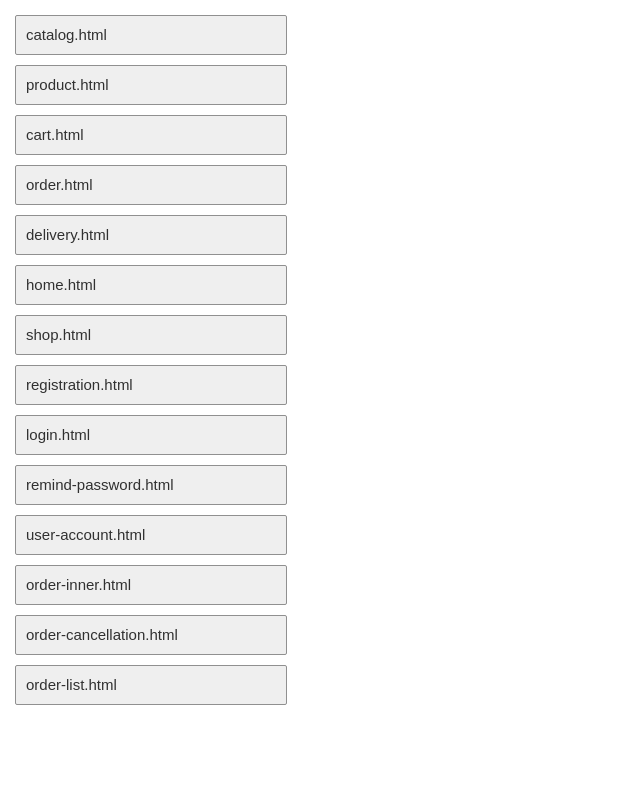
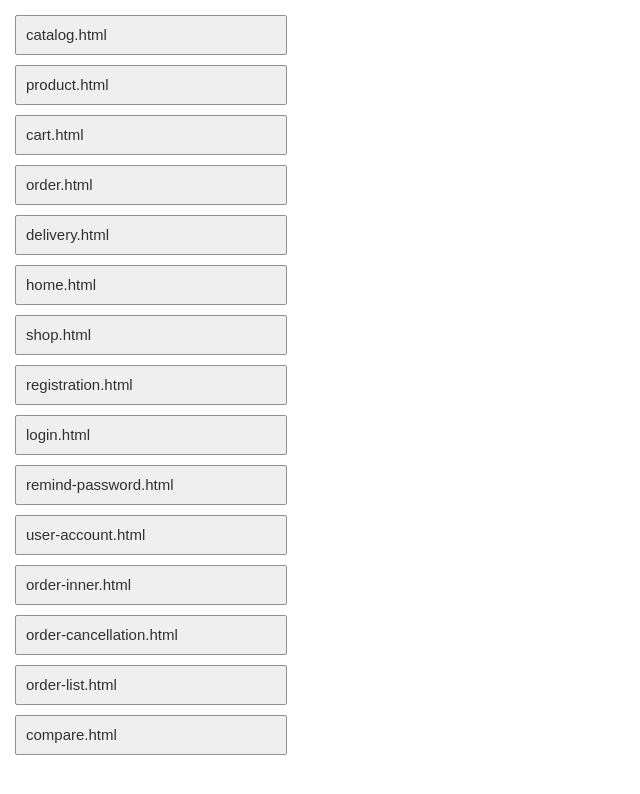
Before and after one commit to GalynaWork/tasche-frontend, a plain HTML site: page index.html in a window 1280 px wide. Shown: the whole page, without its empty margins (0-640 px from the left). Drawn offline with Linux system fonts and the light colour scheme.

Commit message:
Compare page added

```diff
--- a/index.html
+++ b/index.html
@@ -59,6 +59,7 @@
         <li><a href="order-inner.html" target="_blank">order-inner.html</a></li>
         <li><a href="order-cancellation.html" target="_blank">order-cancellation.html</a></li>
         <li><a href="order-list.html" target="_blank">order-list.html</a></li>
+        <li><a href="compare.html" target="_blank">compare.html</a></li>
     </ul>
 
 </body>
```
